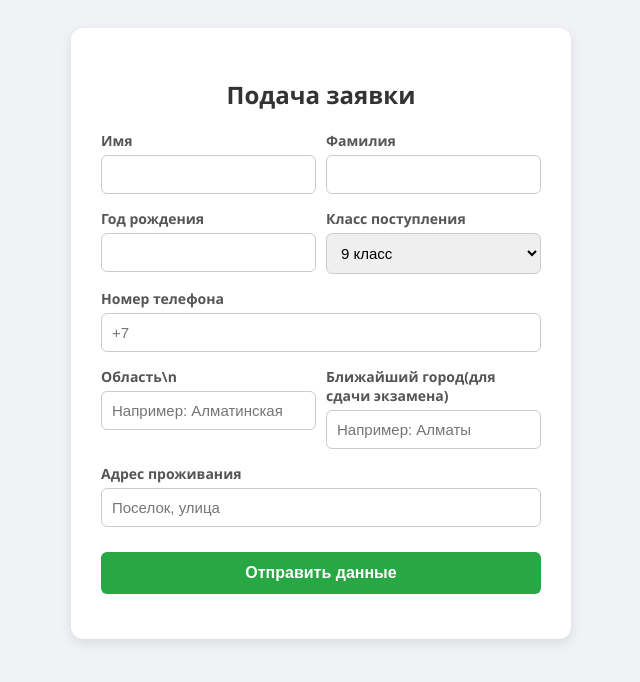
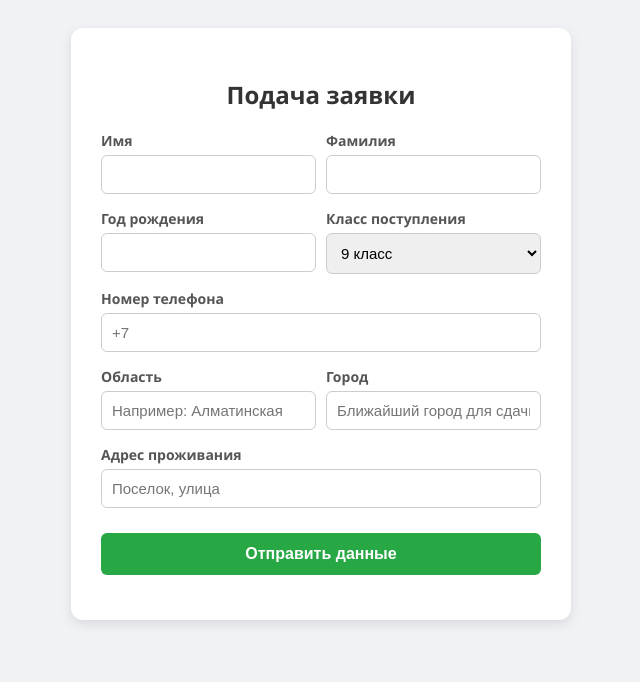
Before and after one commit to Baakha/arst, a plain HTML site: page index.html in a window 1280 px wide. Shown: the whole page, without its empty margins (319-959 px from the left). Drawn offline with Linux system fonts and the light colour scheme.

Commit message:
Update index.html

```diff
--- a/index.html
+++ b/index.html
@@ -56,12 +56,12 @@
 
         <div class="row">
             <div class="field">
-                <label>Область\n</label>
+                <label>Область</label>
                 <input type="text" name="region" placeholder="Например: Алматинская" required>
             </div>
             <div class="field">
-                <label>Ближайший город(для сдачи экзамена)</label>
-                <input type="text" name="city" placeholder="Например: Алматы" required>
+                <label>Город</label>
+                <input type="text" name="city" placeholder="Ближайший город для сдачи экзамена" required>
             </div>
         </div>
 
```
